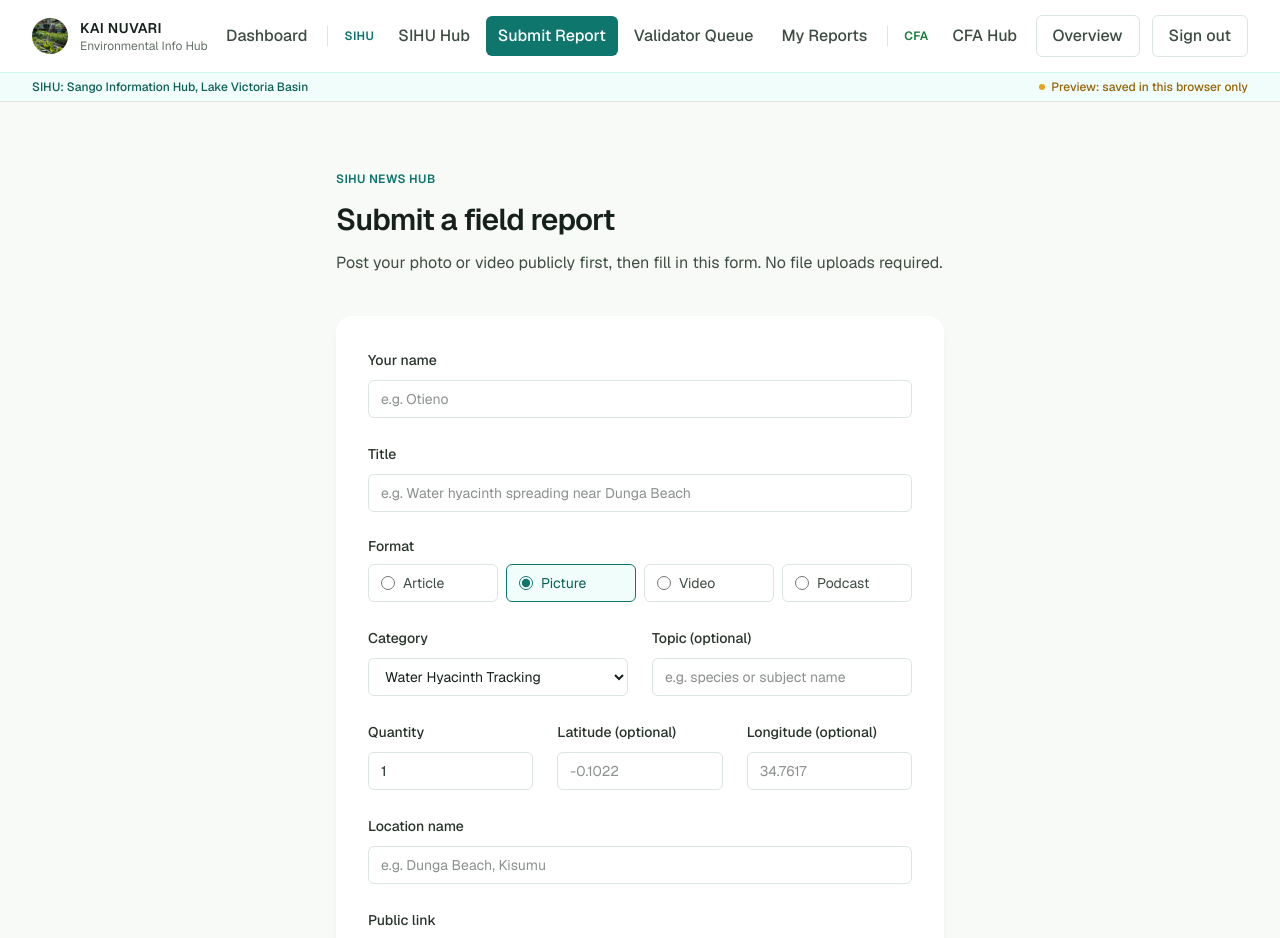
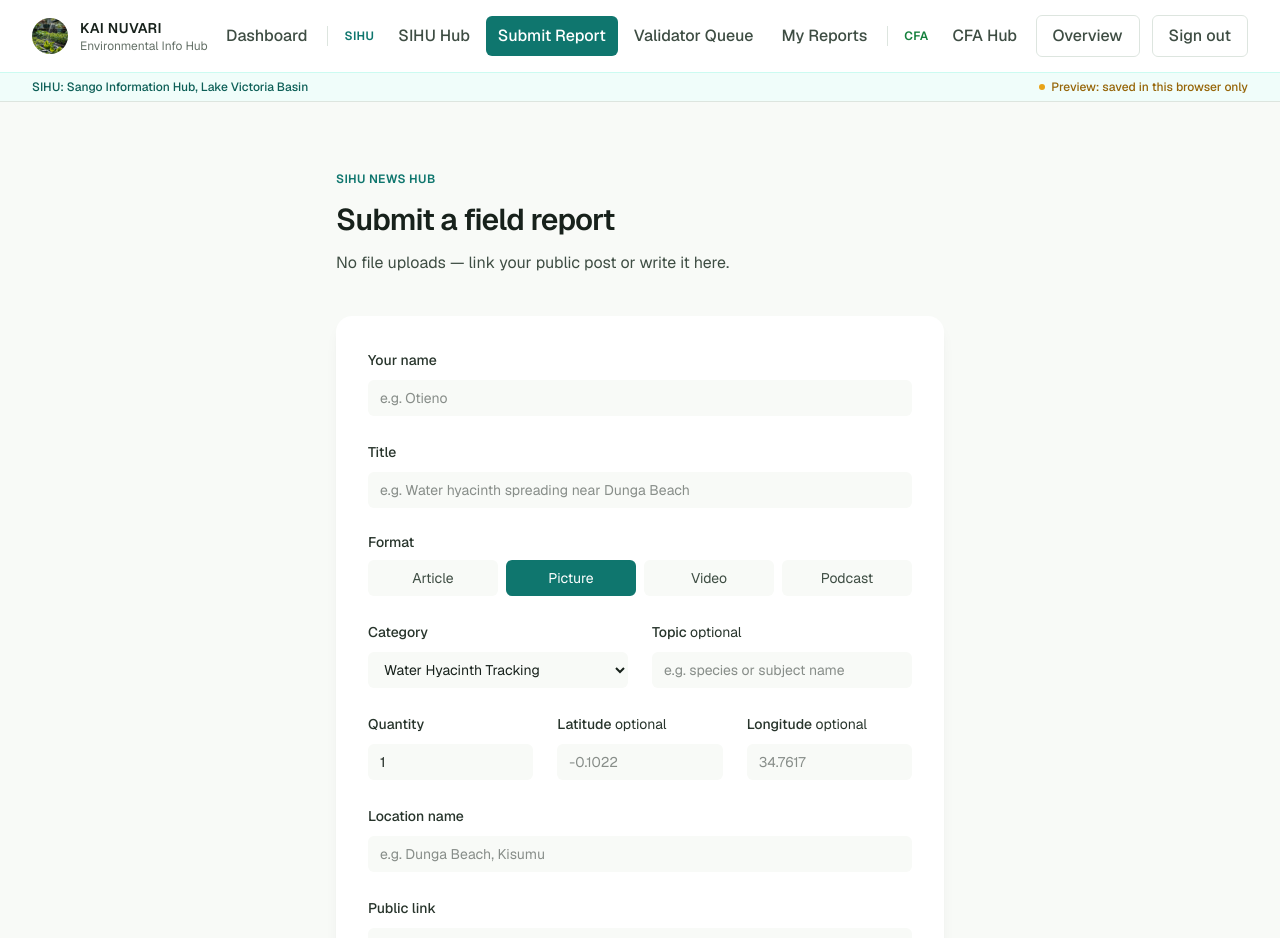
Before and after one commit to isackkibet/info-hub, a Next.js app: page /sihu/submit in a window 1280 px wide. Shown: the top 938 px of the page. Built offline with nearby package versions, Linux system fonts and the light colour scheme.

Commit message:
feat: update text in SihuSubmitPage and SubmitForm for clarity and improved user guidance

```diff
--- a/src/app/sihu/submit/page.tsx
+++ b/src/app/sihu/submit/page.tsx
@@ -14,8 +14,7 @@ export default function SihuSubmitPage() {
             Submit a field report
           </h1>
           <p className="mt-3 text-base leading-relaxed text-ink-700">
-            Post your photo or video publicly first, then fill in this form.
-            No file uploads required.
+            No file uploads — link your public post or write it here.
           </p>
 
           <div className="mt-10">
--- a/src/app/sihu/submit/submit-form.tsx
+++ b/src/app/sihu/submit/submit-form.tsx
@@ -9,6 +9,9 @@ import {
   type SihuSubmissionInput,
 } from "@/lib/sihu-schema";
 import { addSubmission, CATEGORY_OPTIONS, CONTENT_TYPE_OPTIONS } from "@/lib/sihu";
+
+const fieldClass =
+  "mt-2 w-full rounded-md bg-sand-50 px-3 py-2 text-sm text-ink-900 outline-none focus:ring-2 focus:ring-lake-600";
 
 export function SubmitForm() {
   const [trackingId, setTrackingId] = useState<string | null>(null);
@@ -56,18 +59,18 @@ export function SubmitForm() {
         aria-live="polite"
         className="rounded-2xl bg-white p-8 shadow-lg shadow-forest-950/5"
       >
-        <span className="inline-flex items-center rounded-full border border-lake-200 bg-lake-50 px-3 py-1 text-xs font-medium text-lake-700">
+        <span className="inline-flex items-center rounded-full bg-lake-50 px-3 py-1 text-xs font-medium text-lake-700">
           Submitted
         </span>
         <h2 className="mt-4 text-xl font-semibold text-ink-900">
           Report received
         </h2>
         <p className="mt-2 text-sm leading-relaxed text-ink-600">
-          Your tracking ID is{" "}
+          Tracking ID{" "}
           <span className="font-mono font-semibold text-ink-900">
             {trackingId}
-          </span>
-          . A validator will review it and update its status.
+          </span>{" "}
+          — a validator will review it next.
         </p>
         <div className="mt-6 flex flex-wrap gap-3">
           <button
@@ -79,7 +82,7 @@ export function SubmitForm() {
           </button>
           <Link
             href="/sihu/my-reports"
-            className="rounded-md border border-sand-200 px-4 py-2 text-sm font-medium text-ink-700 transition-colors hover:border-lake-200 hover:text-lake-700"
+            className="rounded-md bg-sand-100 px-4 py-2 text-sm font-medium text-ink-700 transition-colors hover:bg-sand-200"
           >
             View my reports
           </Link>
@@ -106,7 +109,7 @@ export function SubmitForm() {
           aria-invalid={errors.reporterName ? "true" : undefined}
           aria-describedby={errors.reporterName ? "reporterName-error" : undefined}
           {...register("reporterName")}
-          className="mt-2 w-full rounded-md border border-sand-200 px-3 py-2 text-sm text-ink-900 outline-none focus:border-lake-600 focus:ring-1 focus:ring-lake-600"
+          className={fieldClass}
           placeholder="e.g. Otieno"
         />
         {errors.reporterName && (
@@ -128,7 +131,7 @@ export function SubmitForm() {
           aria-invalid={errors.title ? "true" : undefined}
           aria-describedby={errors.title ? "title-error" : undefined}
           {...register("title")}
-          className="mt-2 w-full rounded-md border border-sand-200 px-3 py-2 text-sm text-ink-900 outline-none focus:border-lake-600 focus:ring-1 focus:ring-lake-600"
+          className={fieldClass}
           placeholder="e.g. Water hyacinth spreading near Dunga Beach"
         />
         {errors.title && (
@@ -144,13 +147,13 @@ export function SubmitForm() {
           {CONTENT_TYPE_OPTIONS.map(([value, label]) => (
             <label
               key={value}
-              className="flex cursor-pointer items-center gap-2 rounded-md border border-sand-200 px-3 py-2 text-sm text-ink-700 has-checked:border-lake-600 has-checked:bg-lake-50 has-checked:text-lake-700"
+              className="flex cursor-pointer items-center justify-center gap-2 rounded-md bg-sand-50 px-3 py-2 text-sm text-ink-700 has-checked:bg-lake-600 has-checked:text-white has-focus-visible:ring-2 has-focus-visible:ring-lake-600 has-focus-visible:ring-offset-2"
             >
               <input
                 type="radio"
                 value={value}
                 {...register("contentType")}
-                className="h-3.5 w-3.5 accent-lake-600"
+                className="sr-only"
               />
               {label}
             </label>
@@ -168,7 +171,7 @@ export function SubmitForm() {
             required
             aria-required="true"
             {...register("category")}
-            className="mt-2 w-full rounded-md border border-sand-200 bg-white px-3 py-2 text-sm text-ink-900 outline-none focus:border-lake-600 focus:ring-1 focus:ring-lake-600"
+            className={fieldClass}
           >
             {CATEGORY_OPTIONS.map(([value, label]) => (
               <option key={value} value={value}>
@@ -180,13 +183,13 @@ export function SubmitForm() {
 
         <div>
           <label htmlFor="topic" className="text-sm font-medium text-ink-800">
-            Topic (optional)
+            Topic <span className="font-normal text-ink-400">optional</span>
           </label>
           <input
             id="topic"
             type="text"
             {...register("topic")}
-            className="mt-2 w-full rounded-md border border-sand-200 px-3 py-2 text-sm text-ink-900 outline-none focus:border-lake-600 focus:ring-1 focus:ring-lake-600"
+            className={fieldClass}
             placeholder="e.g. species or subject name"
           />
         </div>
@@ -206,7 +209,7 @@ export function SubmitForm() {
             aria-invalid={errors.quantity ? "true" : undefined}
             aria-describedby={errors.quantity ? "quantity-error" : undefined}
             {...register("quantity")}
-            className="mt-2 w-full rounded-md border border-sand-200 px-3 py-2 text-sm text-ink-900 outline-none focus:border-lake-600 focus:ring-1 focus:ring-lake-600"
+            className={fieldClass}
           />
           {errors.quantity && (
             <p id="quantity-error" role="alert" className="mt-1 text-xs text-red-600">
@@ -217,26 +220,26 @@ export function SubmitForm() {
 
         <div>
           <label htmlFor="latitude" className="text-sm font-medium text-ink-800">
-            Latitude (optional)
+            Latitude <span className="font-normal text-ink-400">optional</span>
           </label>
           <input
             id="latitude"
             type="text"
             {...register("latitude")}
-            className="mt-2 w-full rounded-md border border-sand-200 px-3 py-2 text-sm text-ink-900 outline-none focus:border-lake-600 focus:ring-1 focus:ring-lake-600"
+            className={fieldClass}
             placeholder="-0.1022"
           />
         </div>
 
         <div>
           <label htmlFor="longitude" className="text-sm font-medium text-ink-800">
-            Longitude (optional)
+            Longitude <span className="font-normal text-ink-400">optional</span>
           </label>
           <input
             id="longitude"
             type="text"
             {...register("longitude")}
-            className="mt-2 w-full rounded-md border border-sand-200 px-3 py-2 text-sm text-ink-900 outline-none focus:border-lake-600 focus:ring-1 focus:ring-lake-600"
+            className={fieldClass}
             placeholder="34.7617"
           />
         </div>
@@ -254,7 +257,7 @@ export function SubmitForm() {
           aria-invalid={errors.locationName ? "true" : undefined}
           aria-describedby={errors.locationName ? "locationName-error" : undefined}
           {...register("locationName")}
-          className="mt-2 w-full rounded-md border border-sand-200 px-3 py-2 text-sm text-ink-900 outline-none focus:border-lake-600 focus:ring-1 focus:ring-lake-600"
+          className={fieldClass}
           placeholder="e.g. Dunga Beach, Kisumu"
         />
         {errors.locationName && (
@@ -266,7 +269,7 @@ export function SubmitForm() {
 
       <div>
         <label htmlFor="publicMediaUrl" className="text-sm font-medium text-ink-800">
-          Public link {isArticle && "(optional if you write the article below)"}
+          Public link {isArticle && <span className="font-normal text-ink-400">optional</span>}
         </label>
         <input
           id="publicMediaUrl"
@@ -278,12 +281,11 @@ export function SubmitForm() {
               : "publicMediaUrl-hint"
           }
           {...register("publicMediaUrl")}
-          className="mt-2 w-full rounded-md border border-sand-200 px-3 py-2 text-sm text-ink-900 outline-none focus:border-lake-600 focus:ring-1 focus:ring-lake-600"
+          className={fieldClass}
           placeholder="https://instagram.com/p/..."
         />
         <p id="publicMediaUrl-hint" className="mt-1 text-xs text-ink-600">
-          Post your picture, video, or podcast publicly first, then paste the
-          link here. No file uploads.
+          Publish it publicly first, then paste the link here.
         </p>
         {errors.publicMediaUrl && (
           <p id="publicMediaUrl-error" role="alert" className="mt-1 text-xs text-red-600">
@@ -301,7 +303,7 @@ export function SubmitForm() {
             id="body"
             rows={6}
             {...register("body")}
-            className="mt-2 w-full rounded-md border border-sand-200 px-3 py-2 text-sm text-ink-900 outline-none focus:border-lake-600 focus:ring-1 focus:ring-lake-600"
+            className={fieldClass}
             placeholder="Write your report directly here, or use the public link above instead."
           />
         </div>
```
